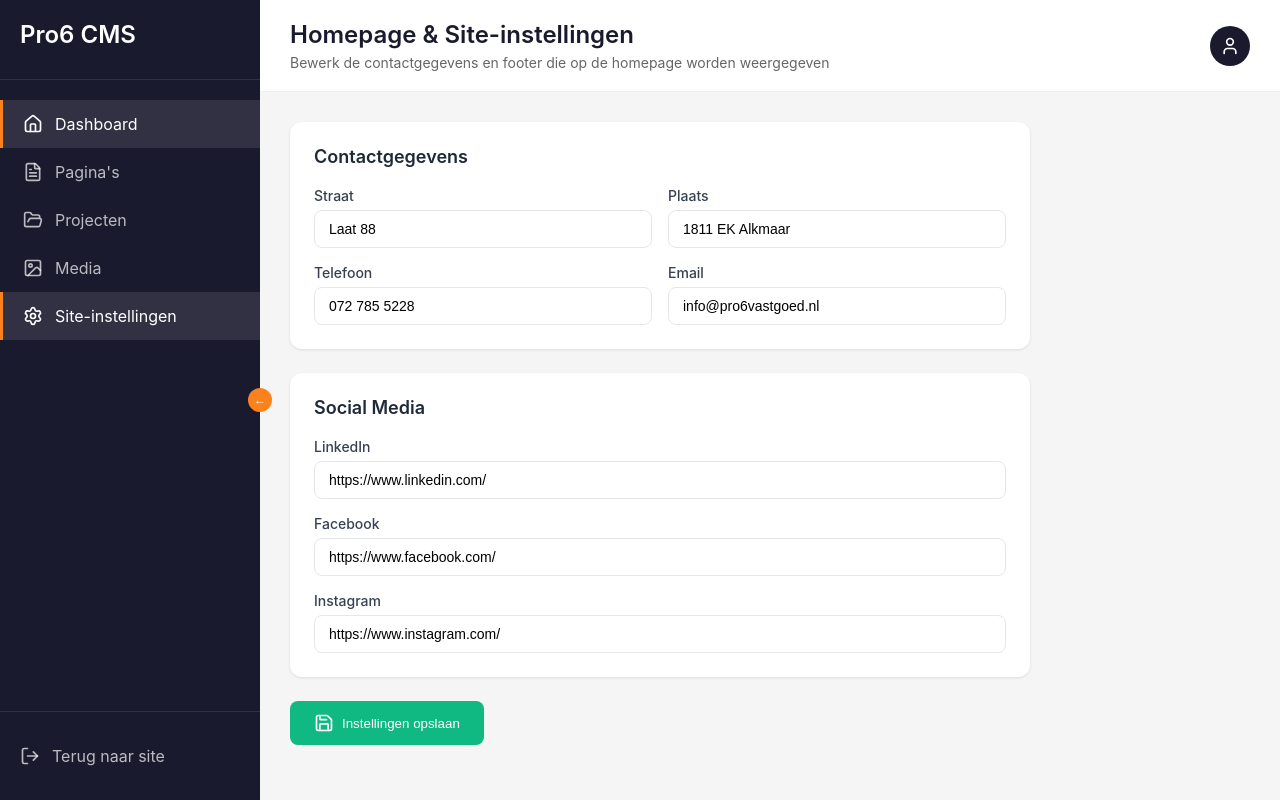
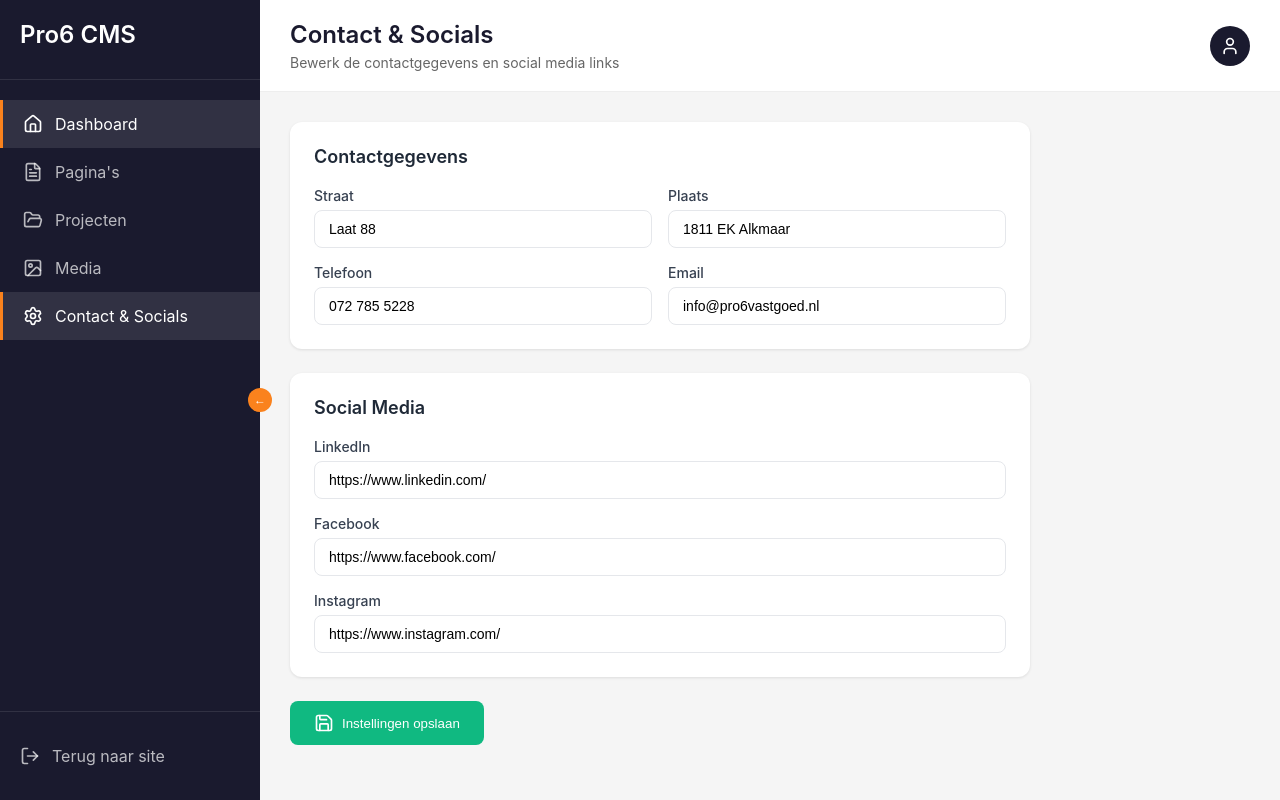
Before and after one commit to haris-hr/pro6-website, a Next.js app: page /admin/settings in a window 1280 px wide. Built offline with nearby package versions, Linux system fonts and the light colour scheme; no server answers.

Commit message:
Rename Site settings to Contact & Socials

```diff
--- a/src/app/admin/page.tsx
+++ b/src/app/admin/page.tsx
@@ -28,8 +28,8 @@ const quickLinks = [
   },
   {
     href: "/admin/settings",
-    label: "Instellingen",
-    description: "Configureer site-instellingen en navigatie",
+    label: "Contact & Socials",
+    description: "Bewerk contactgegevens en social media links",
     icon: Settings,
     color: "#8b5cf6",
   },
--- a/src/app/admin/settings/page.tsx
+++ b/src/app/admin/settings/page.tsx
@@ -151,8 +151,8 @@ export default function SettingsAdmin() {
     return (
       <div>
         <AdminHeader
-          title="Homepage & Site-instellingen"
-          subtitle="Bewerk de contactgegevens en footer die op de homepage worden weergegeven"
+          title="Contact & Socials"
+          subtitle="Bewerk de contactgegevens en social media links"
         />
         <div style={{
           display: "flex",
@@ -170,8 +170,8 @@ export default function SettingsAdmin() {
   return (
     <div>
       <AdminHeader
-        title="Homepage & Site-instellingen"
-        subtitle="Bewerk de contactgegevens en footer die op de homepage worden weergegeven"
+        title="Contact & Socials"
+        subtitle="Bewerk de contactgegevens en social media links"
       />
 
       <div style={{ padding: "0 30px 30px", maxWidth: "800px" }}>
--- a/src/components/admin/AdminSidebar.tsx
+++ b/src/components/admin/AdminSidebar.tsx
@@ -14,7 +14,7 @@ const navItems = [
   { href: "/admin/pages", label: "Pagina's", icon: FileText },
   { href: "/admin/projects", label: "Projecten", icon: FolderOpen },
   { href: "/admin/media", label: "Media", icon: Image },
-  { href: "/admin/settings", label: "Site-instellingen", icon: Settings },
+  { href: "/admin/settings", label: "Contact & Socials", icon: Settings },
 ];
 
 export default function AdminSidebar({ isCollapsed = false, onToggle }: AdminSidebarProps) {
```
